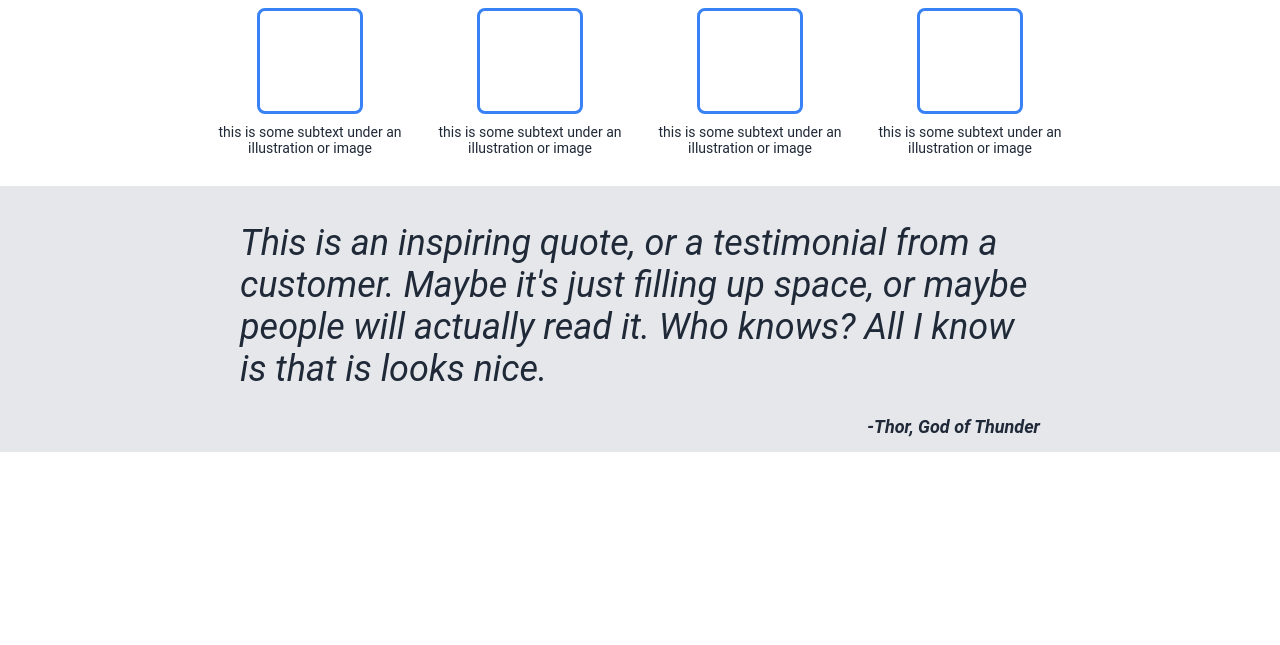
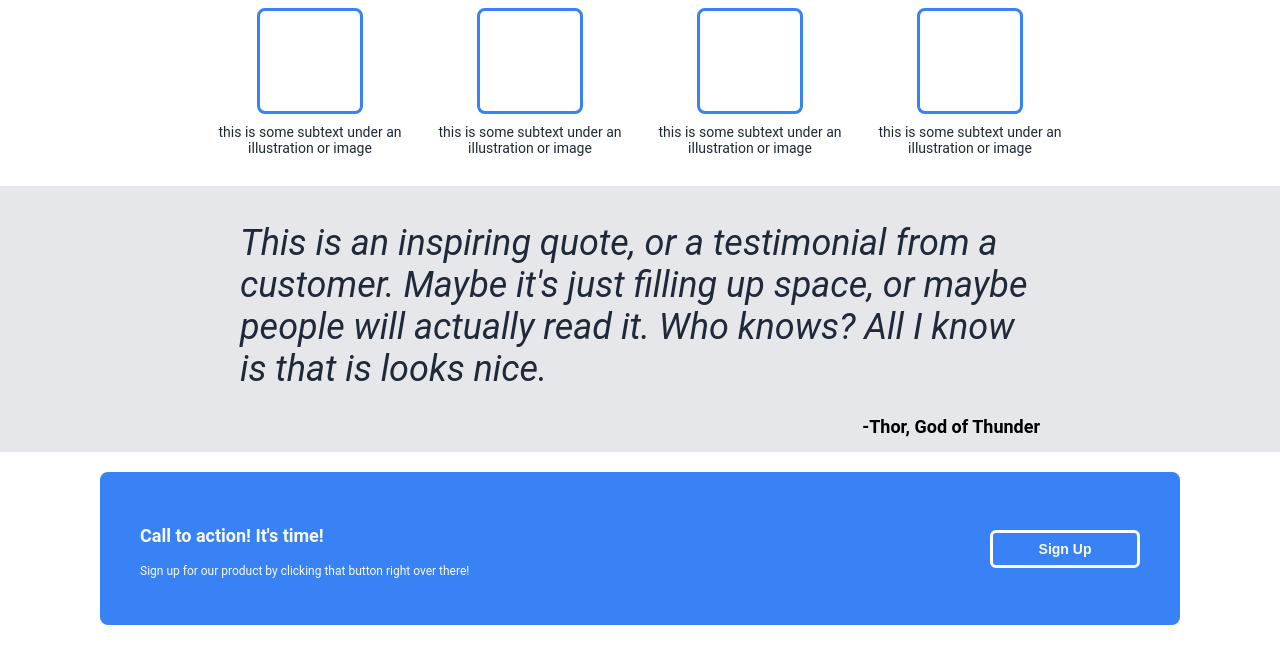
Before and after one commit to AlexS1302/odin-landing-page, a plain HTML site: page index.html in a window 1280 px wide. Shown: the part 334-979 px from the top of the page. Before the commit the page ends 800 px from the top, so only its background shows below. Drawn offline with Linux system fonts and the light colour scheme.

Commit message:
Finish fourth section of the page

```diff
--- a/index.html
+++ b/index.html
@@ -4,7 +4,7 @@
     <meta charset="UTF-8">
     <meta name="viewport" content="width=device-width, initial-scale=1.0">
     <link rel="stylesheet" href="styles.css">
-    <title>Landing Page</title>
+    <title>Odin Landing Page</title>
 </head>
 <body>
     <!--First section of the page-->
@@ -58,8 +58,16 @@
             </div>
         </div>
 
-
-
+        <!--Fourth section of the page-->
+        <div class="fourth">
+            <div class="callToAction">
+                <div class="fourthText">
+                    <p id="topText">Call to action! It's time!</p>
+                    <p id="bottomText">Sign up for our product by clicking that button right over there!</p>
+                </div>
+                <button class="fourthButton">Sign Up</button>
+            </div>
+        </div>
 
 </body>
 </html>
--- a/styles.css
+++ b/styles.css
@@ -149,9 +149,10 @@ body {
     display: flex;
     flex-direction: column;
     width: 800px;
+
 }
 
-.quote {
+.quote p {
     font-style: italic;
     font-size: 36px;
     color: #1F2937;
@@ -164,3 +165,47 @@ body {
     margin-top: -10px;
     padding-bottom: 5px;
 }
+
+/* Fourth section of the page */
+
+.fourth {
+    display: flex;
+    align-items: center;
+    justify-content: center;
+    padding: 20px;
+}
+
+.callToAction {
+    display: flex;
+    background-color: #3882F6;
+    width: 1000px;
+    padding-top: 35px;
+    padding-bottom: 35px;
+    padding-left: 40px;
+    padding-right: 40px;
+    border-radius: 8px;
+}
+
+.fourthButton {
+    font-size: 14px;
+    font-weight: 700;
+    color: #F9FAF8;
+    margin-left: auto;
+    width: 150px;
+    align-self: center;
+    background-color: #3882F6;
+    border-radius: 6px;
+    border: 3px solid white;
+    padding: 8px;
+}
+
+#topText {
+    color: #F9FAF8;
+    font-weight: bold;
+    font-size: 18px;
+}
+
+#bottomText {
+    color: #F9FAF8;
+    font-size: 12px;
+}
```
